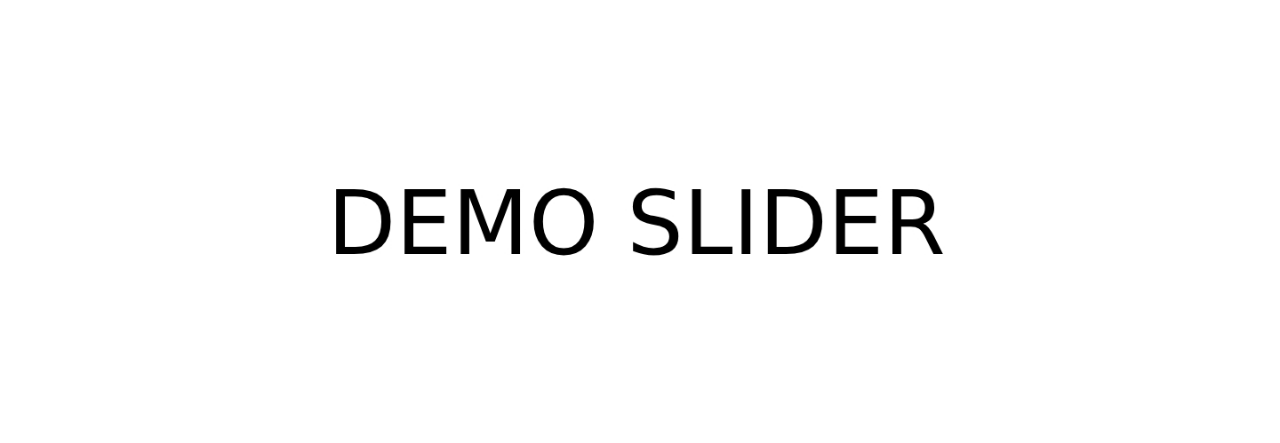
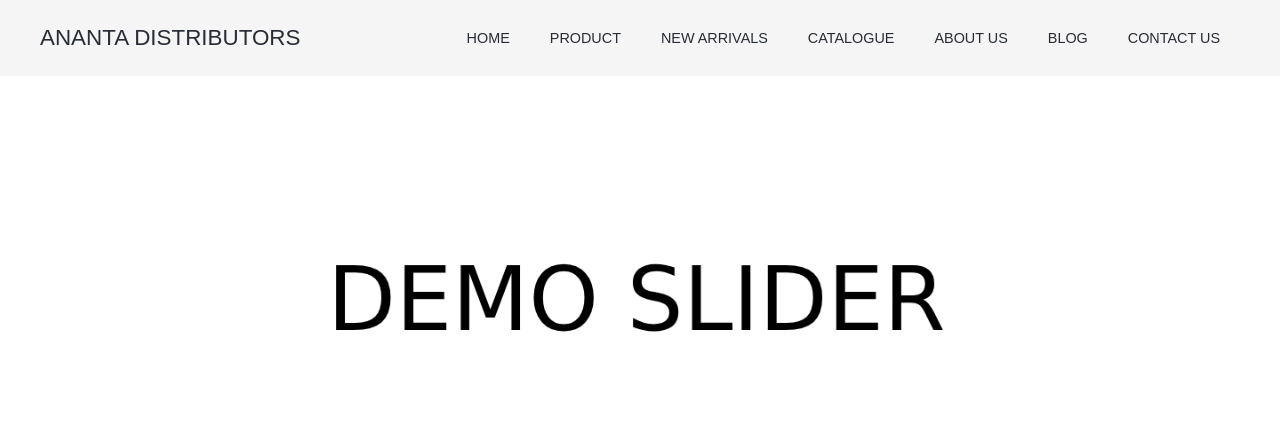
Before and after one commit to rksharma7071/Ananta-Distributors, a Django app: page / in a window 1280 px wide. Shown: the top 443 px of the page. Run offline with Django 4.2, Linux system fonts and the light colour scheme.

Commit message:
working update 0.0

```diff
--- a/static/css/style.css
+++ b/static/css/style.css
@@ -41,11 +41,11 @@ header {
 .nav .nav-link a {
     padding: 10px 20px;
     display: block;
-    /* border: 2px solid black; */
+    text-transform: uppercase;
+    font-size: 0.9em;
 }
 
 .nav-link a:hover {
-    /* background-color: #4285F4; */
     display: block;
     color: var(--light1);
     border-radius: 7px;
@@ -141,3 +141,7 @@ header {
         /* border: 2px solid black; */
     }
 }
+
+.border{
+    border: 2px solid black;
+}
--- a/templates/base.html
+++ b/templates/base.html
@@ -1,4 +1,5 @@
 <!DOCTYPE html>
+{% load static %}
 <html lang="en">
 
 <head>
@@ -12,27 +13,44 @@
     <link rel="stylesheet" href="https://cdnjs.cloudflare.com/ajax/libs/font-awesome/6.4.2/css/all.min.css">
 
 
-    <link rel="stylesheet" href="css/home-style.css">
+    <link rel="stylesheet" href="{% static 'css/style.css' %}">
 </head>
 
 <body>
+
+    <header>
+        <div class="logo">
+            <a href="">ANANTA DISTRIBUTORS</a>
+        </div>
+        <div class="menu"  onclick="menu_click()"><i class="fa-solid fa-bars"></i></div>
+        <ul class="nav" id="nav">
+            <li class="nav-link"><a href="#">Home</a></li>
+            <li class="nav-link"><a href="#">Product</a></li>
+            <li class="nav-link"><a href="#">New Arrivals</a></li>
+            <li class="nav-link"><a href="#">Catalogue</a></li>
+            <li class="nav-link"><a href="#">About Us</a></li>
+            <li class="nav-link"><a href="#">Blog</a></li>
+            <li class="nav-link"><a href="#">Contact Us</a></li>
+        </ul>
+
+    </header>
     <section class="image-slider">
         <div class="image-container">
             <div class="slide">
-                <img src="image/New Project.jpg" alt="">
+                <img src="{% static 'image/New Project.jpg' %}" alt="">
             </div>
             <div class="slide">
-                <img src="image/New Project.jpg" alt="">
+                <img src="{% static 'image/New Project.jpg' %}" alt="">
             </div>
             <div class="slide">
-                <img src="image/New Project.jpg" alt="">
+                <img src="{% static 'image/New Project.jpg' %}" alt="">
             </div>
         </div>
     </section>
 
     <section class="image-with-text">
         <div class="image-text-container">
-            <img src="image/demo1.jpg" alt="demo01">
+            <img src="{% static 'image/demo1.jpg' %}" alt="demo01">
         </div>
         <div class="text-container">
             <h2>Lorem ipsum dolor sit amet.</h2>
@@ -43,7 +61,7 @@
     <script src="https://code.jquery.com/jquery-3.7.1.js" integrity="sha256-eKhayi8LEQwp4NKxN+CfCh+3qOVUtJn3QNZ0TciWLP4=" crossorigin="anonymous"></script>
     <script src="https://ajax.googleapis.com/ajax/libs/jquery/3.6.0/jquery.min.js"></script>
     <script src="https://cdn.jsdelivr.net/npm/slick-carousel@1.8.1/slick/slick.min.js"></script>
-    <script src="js/home-script.js"></script>
+    <script src="{% static 'js/script.js' %}"></script>
 </body>
 
 </html>
```
Also changed, not shown: static/image/New Project.jpg (added), static/image/demo1.jpg (added), static/image/demo2.jpg (added), static/image/demo3.jpg (added), static/image/demo4.jpg (added).
